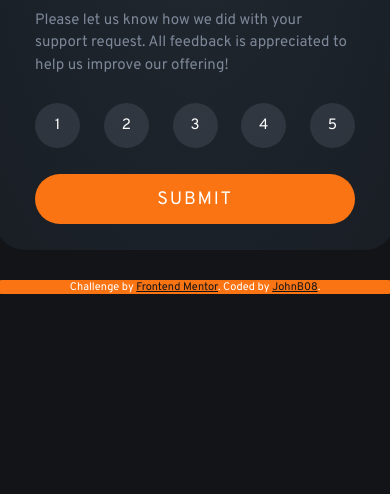
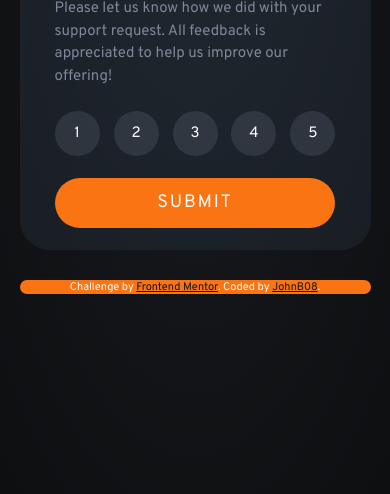
Before and after one commit to JohnB08/interactive-rating-component-main, a plain HTML site: page index.html in a window 390 px wide. Shown: the part 350-844 px from the top of the page. Drawn offline with Linux system fonts and the light colour scheme.

Commit message:
more color issues.

```diff
--- a/style.css
+++ b/style.css
@@ -9,7 +9,7 @@ body {
   place-content: center;
   width: 100vw;
   height: 100vh;
-  background: hsl(216, 12%, 8%);
+  background: radial-gradient(hsl(216, 12%, 10%), hsl(216, 12%, 6%));
   font-family: "Overpass", sans-serif;
   font-size: 15px;
 }
@@ -132,3 +132,8 @@ footer {
 .attribution a {
   color: hsl(216, 12%, 8%);
 }
+@media only screen and (max-width: 450px) {
+  .main {
+    width: 90vw;
+  }
+}
```
